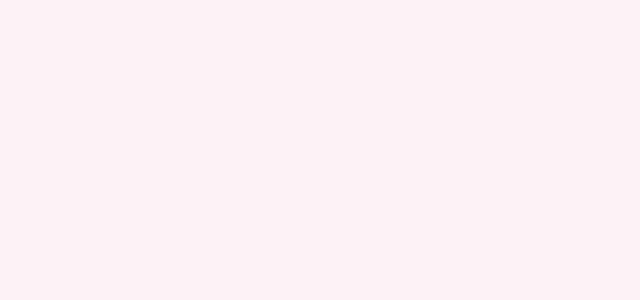
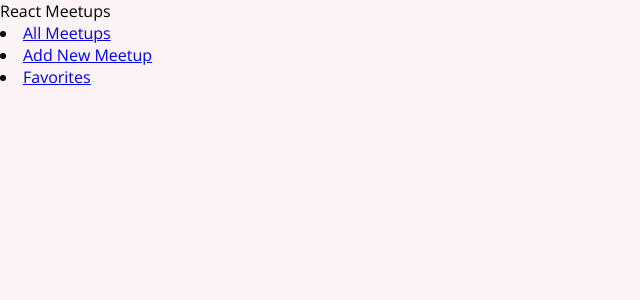
Before and after one commit to mingyuliuu/mern-tutorials, a React (Create React App) app: page /new-meetup in a window 1280 px wide. Shown: the top 300 px of the page, without its empty margins (0-640 px from the left). Built offline with nearby package versions, Linux system fonts and the light colour scheme.

Commit message:
Add routing, links & navigation

```diff
--- a/package.json
+++ b/package.json
@@ -8,6 +8,7 @@
     "@testing-library/user-event": "^13.5.0",
     "react": "^18.1.0",
     "react-dom": "^18.1.0",
+    "react-router-dom": "^6.3.0",
     "react-scripts": "5.0.1",
     "web-vitals": "^2.1.4"
   },
--- a/src/App.js
+++ b/src/App.js
@@ -1,5 +1,25 @@
+import { Route, Routes } from "react-router-dom";
+
+import AllMeetupsPage from "./pages/AllMeetups";
+import NewMeetupPage from "./pages/NewMeetup";
+import FavoritesPage from "./pages/Favorites";
+import MainNavigation from "./components/layout/MainNavigation";
+
 function App() {
-  return <div></div>;
+  // domain:
+  // localhost:3000/__path__
+
+  return (
+    <div>
+      <MainNavigation>
+        <Routes>
+          <Route path="/" element={<AllMeetupsPage />} /> {/* default path */}
+          <Route path="/new-meetup" element={<NewMeetupPage />} />
+          <Route path="/favorites" element={<FavoritesPage />} />
+        </Routes>
+      </MainNavigation>
+    </div>
+  );
 }
 
 export default App;
--- /dev/null
+++ b/src/components/layout/MainNavigation.js
@@ -0,0 +1,22 @@
+import { Link } from "react-router-dom";
+
+function MainNavigation() {
+  return (
+    <header>
+      <div>React Meetups</div>
+      <nav>
+        <li>
+          <Link to='/'>All Meetups</Link>
+        </li>
+        <li>
+          <Link to='/new-meetup'>Add New Meetup</Link>
+        </li>
+        <li>
+          <Link to='/favorites'>Favorites</Link>
+        </li>
+      </nav>
+    </header>
+  );
+}
+
+export default MainNavigation;
--- a/src/index.js
+++ b/src/index.js
@@ -1,8 +1,13 @@
-import React from 'react';
-import ReactDOM from 'react-dom/client';
+import React from "react";
+import ReactDOM from "react-dom/client";
+import { BrowserRouter } from "react-router-dom";
 
-import './index.css';
-import App from './App';
+import "./index.css";
+import App from "./App";
 
-const root = ReactDOM.createRoot(document.getElementById('root'));
-root.render(<App />);
+const root = ReactDOM.createRoot(document.getElementById("root"));
+root.render(
+  <BrowserRouter> { /* Initialize Router Package */ }
+    <App />
+  </BrowserRouter>
+);
--- /dev/null
+++ b/src/pages/AllMeetups.js
@@ -0,0 +1,5 @@
+function AllMeetupsPage() {
+    return <div>All Meetups Page</div>
+}
+
+export default AllMeetupsPage;
--- /dev/null
+++ b/src/pages/Favorites.js
@@ -0,0 +1,5 @@
+function FavoritesPage() {
+    return <div>Favorites Page</div>
+}
+
+export default FavoritesPage;
--- /dev/null
+++ b/src/pages/NewMeetup.js
@@ -0,0 +1,5 @@
+function NewMeetupPage() {
+    return <div>New Meetup Page</div>
+}
+
+export default NewMeetupPage;
```
Also changed, not shown: 1 other file (tests, documents, lock files or other folders).
